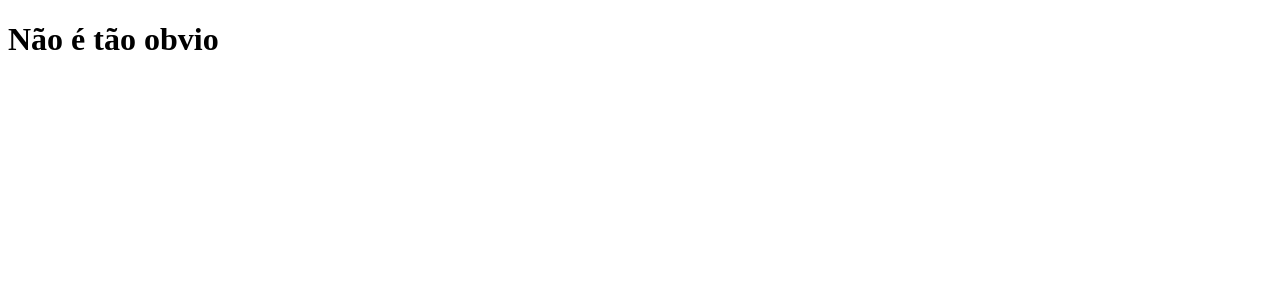
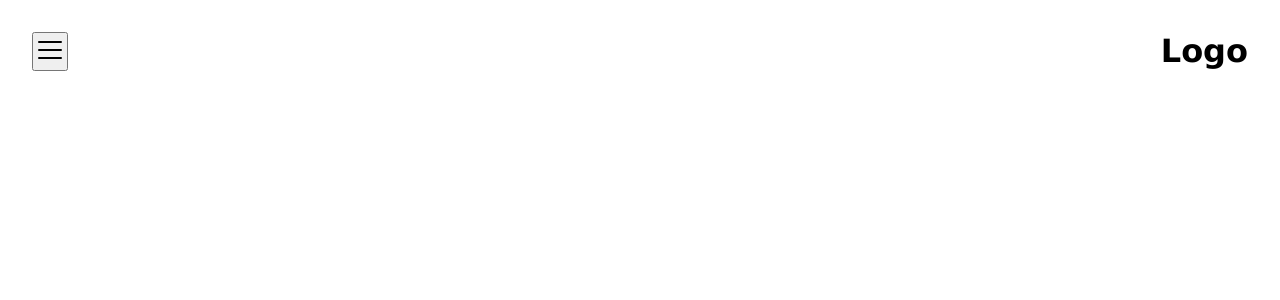
Before and after one commit to fFernanda-gomes/Aulas-React, a React (Vite) app in the folder 2_MENU_RESPONSIVO/1_mobile/: page / in a window 1280 px wide. Shown: the top 300 px of the page. Built offline with nearby package versions, Linux system fonts and the light colour scheme.

Commit message:
criação HTML e começo do CSS

```diff
--- a/2_MENU_RESPONSIVO/1_mobile/index.html
+++ b/2_MENU_RESPONSIVO/1_mobile/index.html
@@ -2,7 +2,6 @@
 <html lang="en">
   <head>
     <meta charset="UTF-8" />
-    <link rel="icon" type="image/svg+xml" href="/vite.svg" />
     <meta name="viewport" content="width=device-width, initial-scale=1.0" />
     <title>Menu</title>
   </head>
--- a/2_MENU_RESPONSIVO/1_mobile/src/App.css
+++ b/2_MENU_RESPONSIVO/1_mobile/src/App.css
@@ -0,0 +1,6 @@
+* {
+    margin: 0;
+    padding: 0;
+    box-sizing: border-box;
+    font-family: 'Lucida Sans', 'Lucida Sans Regular', 'Lucida Grande', 'Lucida Sans Unicode', Geneva, Verdana, sans-serif;
+}
--- a/2_MENU_RESPONSIVO/1_mobile/src/App.jsx
+++ b/2_MENU_RESPONSIVO/1_mobile/src/App.jsx
@@ -1,6 +1,11 @@
+import Header from "./components/Header/Header"
+import "./App.css"
+
 function App() {
  return(
-  <h1>Não é tão obvio</h1>
+    <div>
+        <Header />
+    </div>
  )
 }
 
--- /dev/null
+++ b/2_MENU_RESPONSIVO/1_mobile/src/components/Header/Header.css
@@ -0,0 +1,5 @@
+.menu {
+    display: flex;
+    justify-content: space-between;
+    padding: 2rem;
+}
--- /dev/null
+++ b/2_MENU_RESPONSIVO/1_mobile/src/components/Header/Header.jsx
@@ -0,0 +1,28 @@
+import { useState } from "react"
+import { List } from '@phosphor-icons/react'
+
+import "./Header.css"
+
+function Header() {
+    const[isOpen, setIsOpen] = useState(false)
+
+    function OpenMenu() {
+        if (isOpen === true) {
+
+        }
+    }
+
+  return (
+    <header>
+        <div className="mobile">
+            <div className="menu">
+                <button><List size={32} /></button>
+
+                <h1>Logo</h1>
+            </div>
+        </div>
+    </header>
+  )
+}
+
+export default Header
--- /dev/null
+++ b/package.json
@@ -0,0 +1,5 @@
+{
+  "dependencies": {
+    "@phosphor-icons/react": "^2.0.10"
+  }
+}
```
Also changed, not shown: 1 other file (tests, documents, lock files or other folders).
